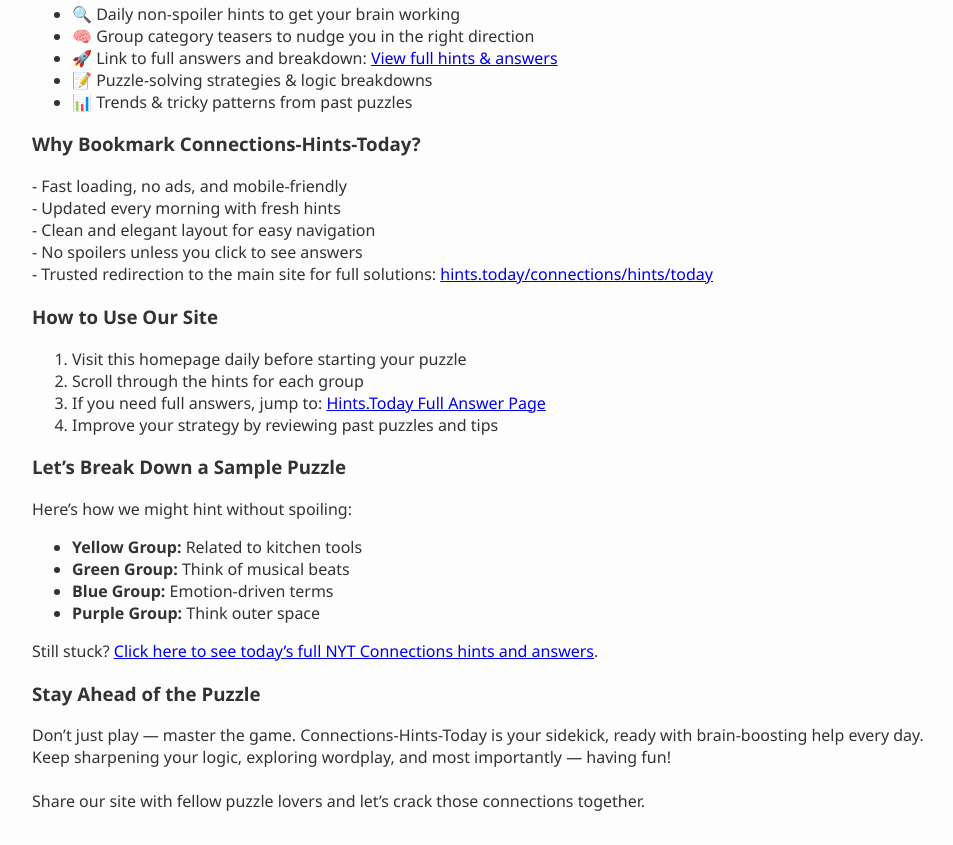
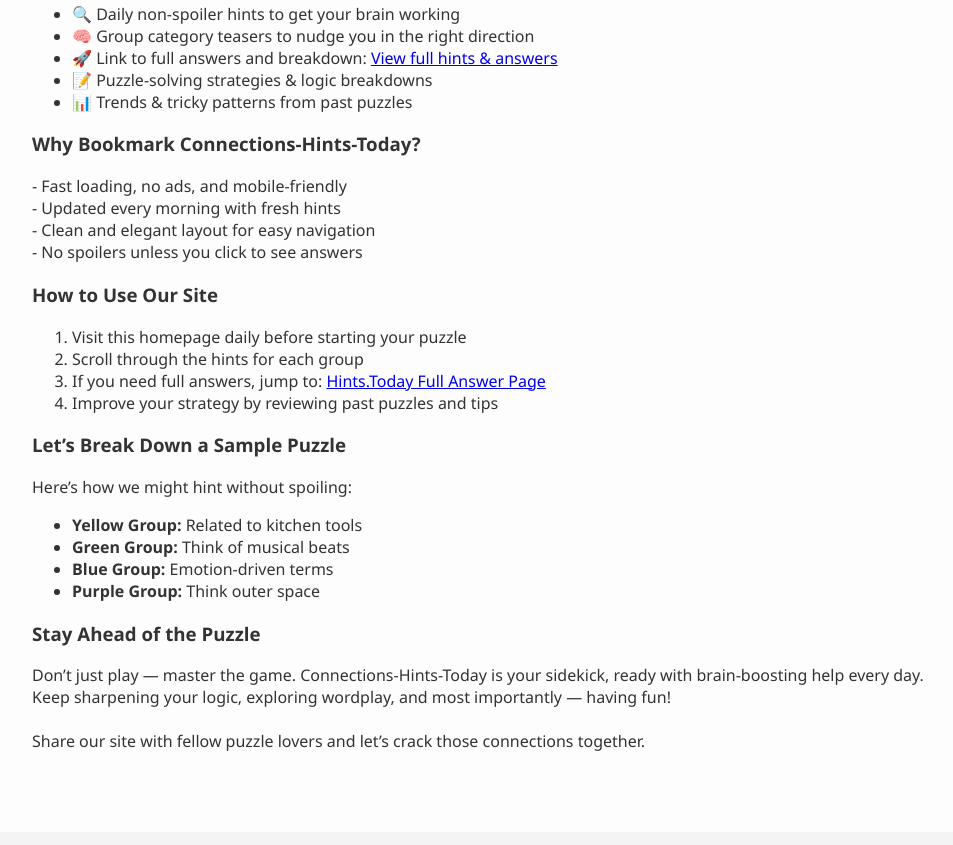
Before and after one commit to Connections-Hints/Today, a plain HTML site: page index.html in a window 1280 px wide. Shown: the part 634-1479 px from the top of the page, without its empty margins (158-1111 px from the left). Drawn offline with Linux system fonts and the light colour scheme.

Commit message:
Update index.html

```diff
--- a/index.html
+++ b/index.html
@@ -52,8 +52,6 @@
         - Updated every morning with fresh hints<br>
         - Clean and elegant layout for easy navigation<br>
         - No spoilers unless you click to see answers<br>
-        - Trusted redirection to the main site for full solutions:
-        <a href="https://hints.today/connections/hints/today/" target="_blank">hints.today/connections/hints/today</a>
       </p>
 
       <h3>How to Use Our Site</h3>
@@ -73,8 +71,6 @@
         <li><strong>Purple Group:</strong> Think outer space</li>
       </ul>
 
-      <p>Still stuck? <a href="https://hints.today/connections/hints/today/" target="_blank">Click here to see today’s full NYT Connections hints and answers</a>.</p>
-
       <h3>Stay Ahead of the Puzzle</h3>
       <p>
         Don’t just play — master the game. Connections-Hints-Today is your sidekick, ready with brain-boosting help every day.
```
